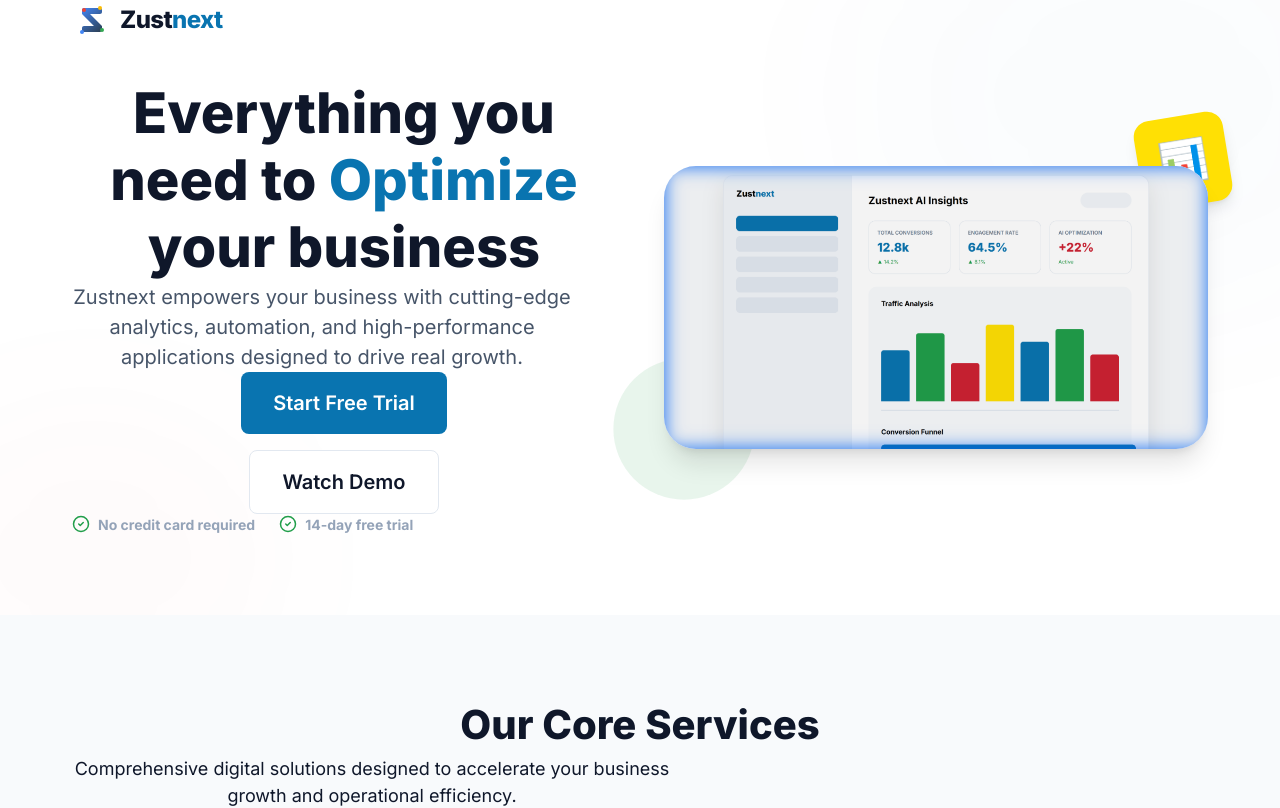
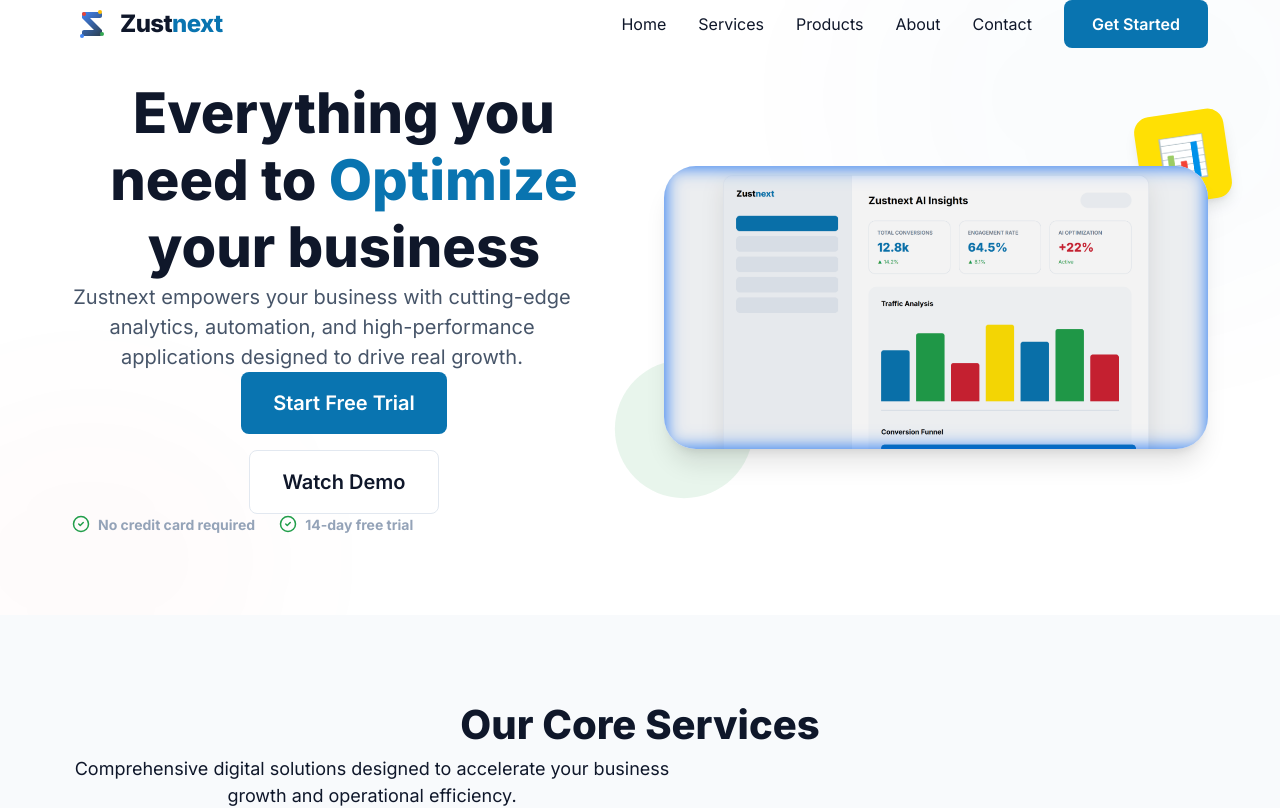
Before and after one commit to Ramanjineyulu9/Zust, a React (Vite) app: page / in a window 1280 px wide. Shown: the top 808 px of the page. Built offline with nearby package versions, Linux system fonts and the light colour scheme.

Commit message:
Revert blog feature and restore original single-page layout

```diff
--- a/src/App.jsx
+++ b/src/App.jsx
@@ -1,24 +1,23 @@
 import React from 'react';
-import { BrowserRouter as Router, Routes, Route } from 'react-router-dom';
 import Navbar from './components/Navbar';
+import Hero from './components/Hero';
+import Services from './components/Services';
+import Products from './components/Products';
+import About from './components/About';
+import Contact from './components/Contact';
 import Footer from './components/Footer';
-import Home from './pages/Home';
-import BlogList from './pages/BlogList';
-import BlogDetail from './pages/BlogDetail';
 
 function App() {
   return (
-    <Router>
-      <div className="app-container">
-        <Navbar />
-        <Routes>
-          <Route path="/" element={<Home />} />
-          <Route path="/blog" element={<BlogList />} />
-          <Route path="/blog/:id" element={<BlogDetail />} />
-        </Routes>
-        <Footer />
-      </div>
-    </Router>
+    <div className="app-container">
+      <Navbar />
+      <Hero />
+      <Services />
+      <Products />
+      <About />
+      <Contact />
+      <Footer />
+    </div>
   );
 }
 
--- a/src/components/Footer.jsx
+++ b/src/components/Footer.jsx
@@ -1,5 +1,4 @@
 import React from 'react';
-import { Link } from 'react-router-dom';
 
 const Footer = () => {
     return (
@@ -33,7 +32,6 @@ const Footer = () => {
                                 <li><a href="#services" className="footer-link">Web Apps</a></li>
                                 <li><a href="#services" className="footer-link">Mobile Apps</a></li>
                                 <li><a href="#products" className="footer-link">SaaS Products</a></li>
-                                <li><Link to="/blog" className="footer-link">Our Blog</Link></li>
                             </ul>
                         </div>
                     </div>
--- a/src/components/Navbar.jsx
+++ b/src/components/Navbar.jsx
@@ -1,12 +1,10 @@
 import React, { useState, useEffect } from 'react';
 import { Menu, X } from 'lucide-react';
 import { motion, AnimatePresence } from 'framer-motion';
-import { Link, useLocation } from 'react-router-dom';
 
 const Navbar = () => {
     const [isOpen, setIsOpen] = useState(false);
     const [scrolled, setScrolled] = useState(false);
-    const location = useLocation();
 
     useEffect(() => {
         const handleScroll = () => {
@@ -17,68 +15,48 @@ const Navbar = () => {
     }, []);
 
     const navLinks = [
-        { name: 'Home', href: '/#home' },
-        { name: 'Services', href: '/#services' },
-        { name: 'Products', href: '/#products' },
-        { name: 'About', href: '/#about' },
-        { name: 'Contact', href: '/#contact' },
+        { name: 'Home', href: '#home' },
+        { name: 'Services', href: '#services' },
+        { name: 'Products', href: '#products' },
+        { name: 'About', href: '#about' },
+        { name: 'Contact', href: '#contact' },
     ];
 
-    const isHomePage = location.pathname === '/';
-    const shouldShowSolid = scrolled || !isHomePage;
-
-    const handleLinkClick = (e, href) => {
-        if (isHomePage && href.startsWith('/#')) {
-            e.preventDefault();
-            const id = href.replace('/#', '');
-            const element = document.getElementById(id);
-            if (element) {
-                element.scrollIntoView({ behavior: 'smooth' });
-                setIsOpen(false);
-            }
-        }
-    };
-
     return (
-        <nav className={`fixed top-0 left-0 w-full z-50 transition-all duration-300 ${shouldShowSolid ? 'bg-white shadow-sm py-2' : 'bg-transparent py-4'}`}
+        <nav className={`fixed top-0 left-0 w-full z-50 transition-all duration-300 ${scrolled ? 'bg-white shadow-sm py-2' : 'bg-transparent py-4'}`}
             style={{
                 position: 'fixed',
                 width: '100%',
                 top: 0,
                 left: 0,
                 zIndex: 50,
-                backgroundColor: shouldShowSolid ? 'rgba(255, 255, 255, 0.98)' : 'transparent',
-                backdropFilter: shouldShowSolid ? 'blur(10px)' : 'none',
-                color: shouldShowSolid ? '#1e293b' : 'inherit'
+                backgroundColor: scrolled ? 'rgba(255, 255, 255, 0.95)' : 'transparent',
+                backdropFilter: scrolled ? 'blur(10px)' : 'none'
             }}>
             <div className="container flex justify-between items-center">
-                <Link to="/" className="flex items-center gap-2" style={{ color: shouldShowSolid ? '#0f172a' : 'inherit' }}>
+                <a href="#home" className="flex items-center gap-2">
                     <img src="/logo.svg" alt="Zustnext Logo" style={{ width: '40px', height: '40px' }} />
                     <span className="text-2xl font-extrabold tracking-tight">
                         Zust<span className="text-primary-blue">next</span>
                     </span>
-                </Link>
+                </a>
 
                 {/* Desktop Menu */}
-                <div className="hidden md:flex items-center gap-8">
+                <div className="hidden md-flex items-center gap-8">
                     <div className="flex items-center gap-8">
                         {navLinks.map((link) => (
-                            <Link
+                            <a
                                 key={link.name}
-                                to={link.href}
-                                onClick={(e) => handleLinkClick(e, link.href)}
+                                href={link.href}
                                 className="font-medium nav-hover-link"
-                                style={{
-                                    position: 'relative',
-                                    color: shouldShowSolid ? '#475569' : 'inherit'
-                                }}
+                                style={{ position: 'relative' }}
                             >
                                 {link.name}
-                            </Link>
+                            </a>
                         ))}
-                        <Link to="/#contact" onClick={(e) => handleLinkClick(e, '/#contact')} className="btn btn-primary">
+                        <a href="#contact" className="btn btn-primary">
                             Get Started
-                        </Link>
+                        </a>
                     </div>
                 </div>
 
@@ -102,29 +80,23 @@ const Navbar = () => {
                         className="mobile-nav-menu"
                     >
                         {navLinks.map((link) => (
-                            <Link
+                            <a
                                 key={link.name}
-                                to={link.href}
+                                href={link.href}
                                 className="text-lg font-medium p-4"
-                                onClick={(e) => {
-                                    handleLinkClick(e, link.href);
-                                    setIsOpen(false);
-                                }}
+                                onClick={() => setIsOpen(false)}
                             >
                                 {link.name}
-                            </Link>
+                            </a>
                         ))}
-                        <Link
-                            to="/#contact"
+                        <a
+                            href="#contact"
                             className="btn btn-primary"
                             style={{ margin: '1rem', textAlign: 'center' }}
-                            onClick={(e) => {
-                                handleLinkClick(e, '/#contact');
-                                setIsOpen(false);
-                            }}
+                            onClick={() => setIsOpen(false)}
                         >
                             Get Started
-                        </Link>
+                        </a>
                     </motion.div>
                 )}
             </AnimatePresence>
```
